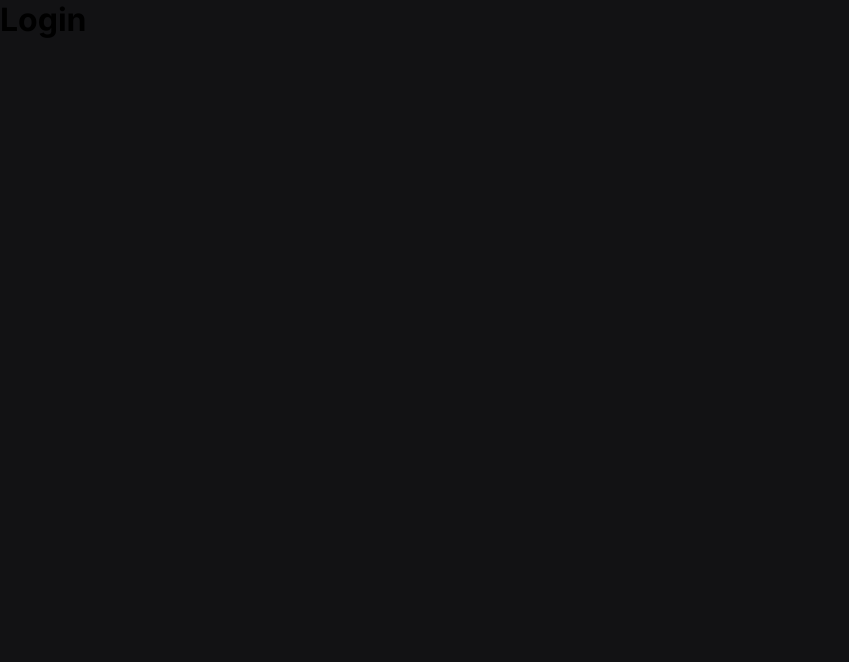
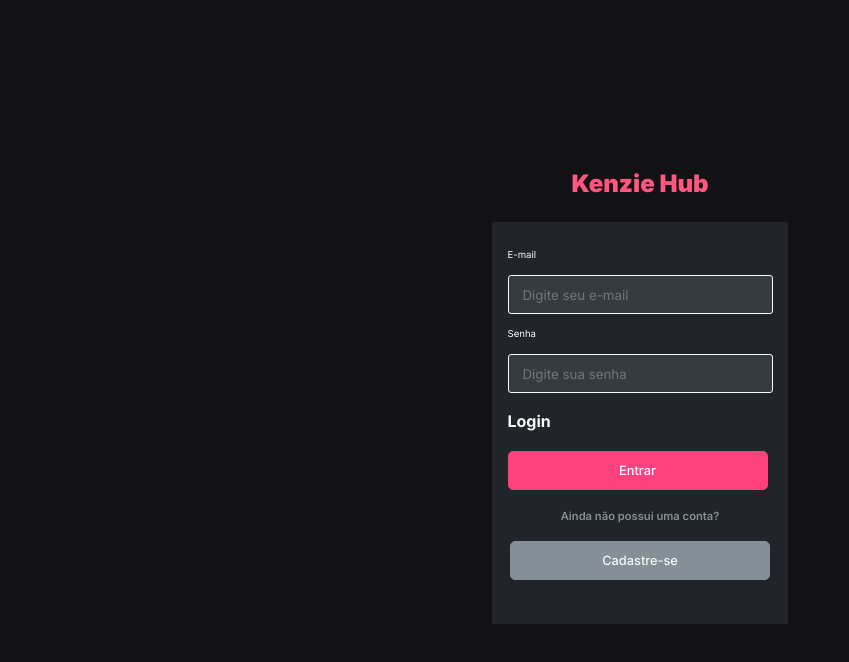
Before and after one commit to Kenzie-Academy-Brasil-Developers/entrega-kenzie-hub, a React (Create React App) app: page / in a window 1280 px wide. Shown: the top 662 px of the page, without its empty margins (0-849 px from the left). Built offline with nearby package versions, Linux system fonts and the light colour scheme.

Commit message:
fead: add Login Page

```diff
--- a/src/index.css
+++ b/src/index.css
@@ -5,5 +5,10 @@
   list-style: none;
   text-decoration: none;
   font-family: "Inter", sans-serif;
-  background: #121214;
 }
+
+#root {
+  width: 100vw;
+  height: 100vh;
+  background-color: #121214;
+}
--- a/src/pages/login/login.jsx
+++ b/src/pages/login/login.jsx
@@ -1,3 +1,35 @@
+import { DivContainer, DivForm } from "./loginStyles";
+import { CustonButton } from "../../components/CustomButton/CustonButton";
+import { CustomInput } from "../../components/CustomInput/CustomInput";
+import { CustomLabel } from "../../components/CustomLabels/CustomLabels";
+
 export const Login = () => {
-  return <h1>Login</h1>;
+  return (
+    <DivContainer>
+      <h1>Kenzie Hub</h1>
+
+      <DivForm>
+        <form>
+          <CustomLabel labelName={"email"}>
+            E-mail
+          </CustomLabel>
+          <CustomInput
+            name={"email"}
+            placeholder="Digite seu e-mail"
+          />
+          <CustomLabel labelName={"password"}>
+            Senha
+          </CustomLabel>
+          <CustomInput
+            name={"password"}
+            placeholder="Digite sua senha"
+          />
+          <h2>Login</h2>
+          <CustonButton>Entrar</CustonButton>
+        </form>
+        <span>Ainda não possui uma conta?</span>
+        <CustonButton>Cadastre-se</CustonButton>
+      </DivForm>
+    </DivContainer>
+  );
 };
--- a/src/pages/login/loginStyles.js
+++ b/src/pages/login/loginStyles.js
@@ -0,0 +1,81 @@
+import styled from "styled-components";
+import Colors from "../../themes/themes";
+
+export const DivContainer = styled.div`
+  display: flex;
+  flex-direction: column;
+  justify-content: center;
+  align-items: center;
+  gap: 30px;
+  width: 100%;
+  height: 100%;
+
+  h1 {
+    font-size: 1.5rem;
+    font-weight: 900;
+    line-height: 1rem;
+    color: ${Colors.primary};
+  }
+`;
+
+export const DivForm = styled.div`
+  display: flex;
+  flex-direction: column;
+  align-items: center;
+  padding: 33.6911px 17.6477px;
+  gap: 17.65px;
+  width: 296px;
+  height: 402.69px;
+  background: ${Colors.gray2};
+
+  span {
+    font-weight: 600;
+    font-size: 0.7rem;
+    line-height: 1rem;
+    color: ${Colors.text.gray1};
+  }
+
+  button:nth-child(3) {
+    background-color: ${Colors.gray4};
+    border: 1px solid ${Colors.gray4};
+    color: ${Colors.text.gray0};
+    font-size: 0.8rem;
+    font-weight: 500;
+    line-height: 1.1rem;
+    transition: 1s ease;
+  }
+
+  button:nth-child(3):hover {
+    background-color: ${Colors.gray3};
+  }
+
+  form {
+    display: flex;
+    flex-direction: column;
+    justify-content: center;
+    gap: 20px;
+
+    h2 {
+      font-size: 1rem;
+      font-weight: 700;
+      line-height: 1.1rem;
+      color: ${Colors.text.gray0};
+      background-color: transparent;
+    }
+
+    button {
+      background-color: ${Colors.primary};
+      border: 1px solid ${Colors.primary};
+      color: ${Colors.text.white};
+      font-size: 0.8rem;
+      font-weight: 500;
+      line-height: 1.1rem;
+      transition: 1s ease;
+    }
+
+    button {
+      background-color: ${Colors.primaryHover};
+      border: 1px solid ${Colors.primaryHover};
+    }
+  }
+`;
```
Also changed, not shown: src/img/Logo.png (added).
